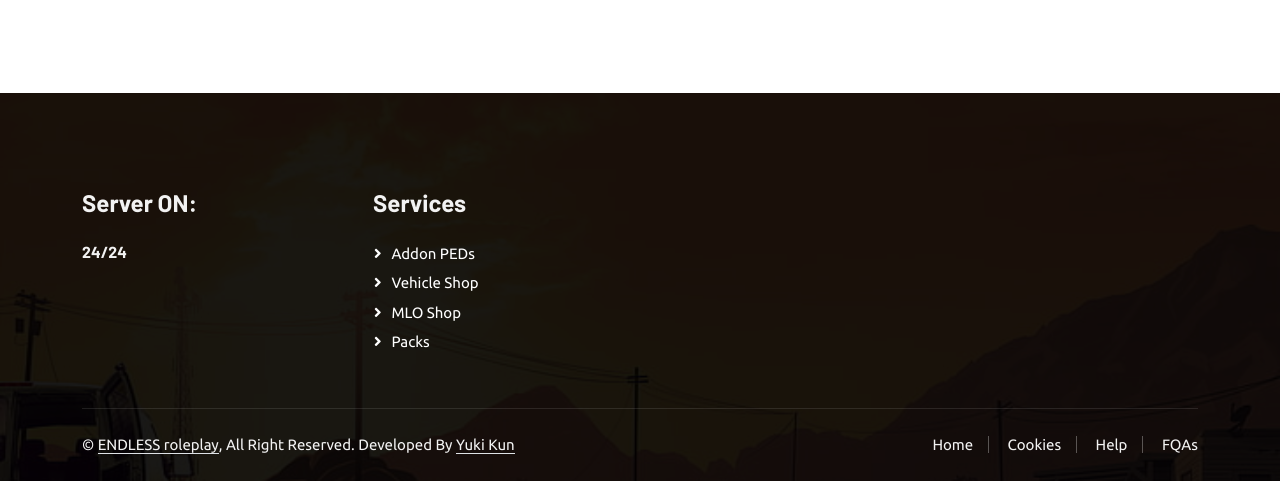
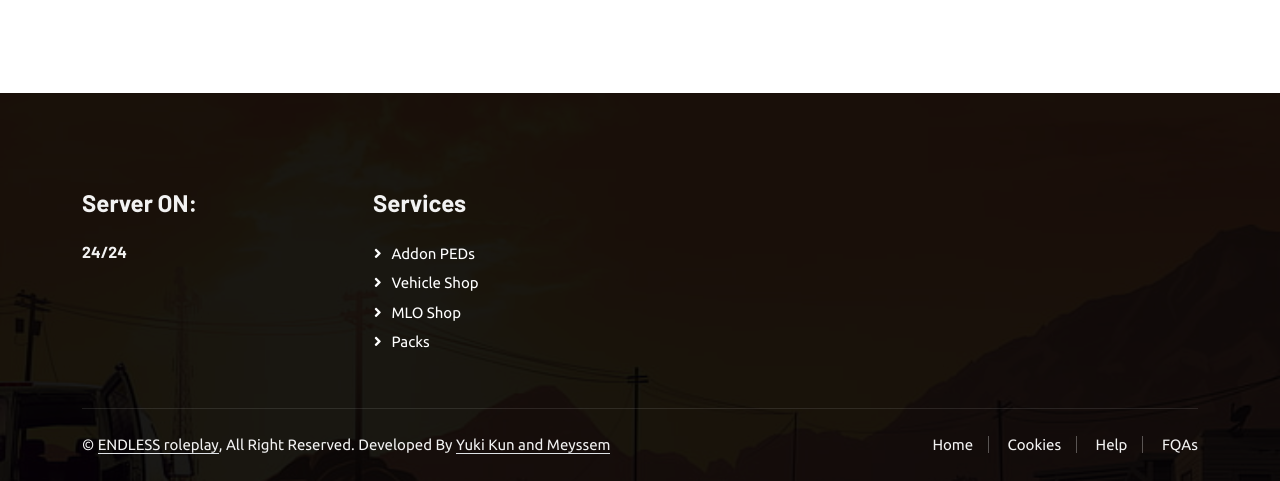
Before and after one commit to yukikun199/endlessrp, a plain HTML site: page contact.html in a window 1280 px wide. Shown: the part 630-1111 px from the top of the page. Drawn offline with nearby package versions, Linux system fonts and the light colour scheme.

Commit message:
git bug fixed

```diff
--- a/contact.html
+++ b/contact.html
@@ -153,7 +153,7 @@
                         &copy; <a class="border-bottom" href="#">ENDLESS roleplay</a>, All Right Reserved.
 
                         <!--/*** This template is free as long as you keep the footer author’s credit link/attribution link/backlink. If you'd like to use the template without the footer author’s credit link/attribution link/backlink, you can purchase the Credit Removal License from "https://htmlcodex.com/credit-removal". Thank you for your support. ***/-->
-                        Developed By <a class="border-bottom" href="">Yuki Kun</a>
+                        Developed By <a class="border-bottom" href="">Yuki Kun and Meyssem</a>
                     </div>
                     <div class="col-md-6 text-center text-md-end">
                         <div class="footer-menu">
```
Also changed, not shown: index.html (+1 -1 lines), serverrules.html (+1 -1 lines), service.html (+1 -1 lines).
